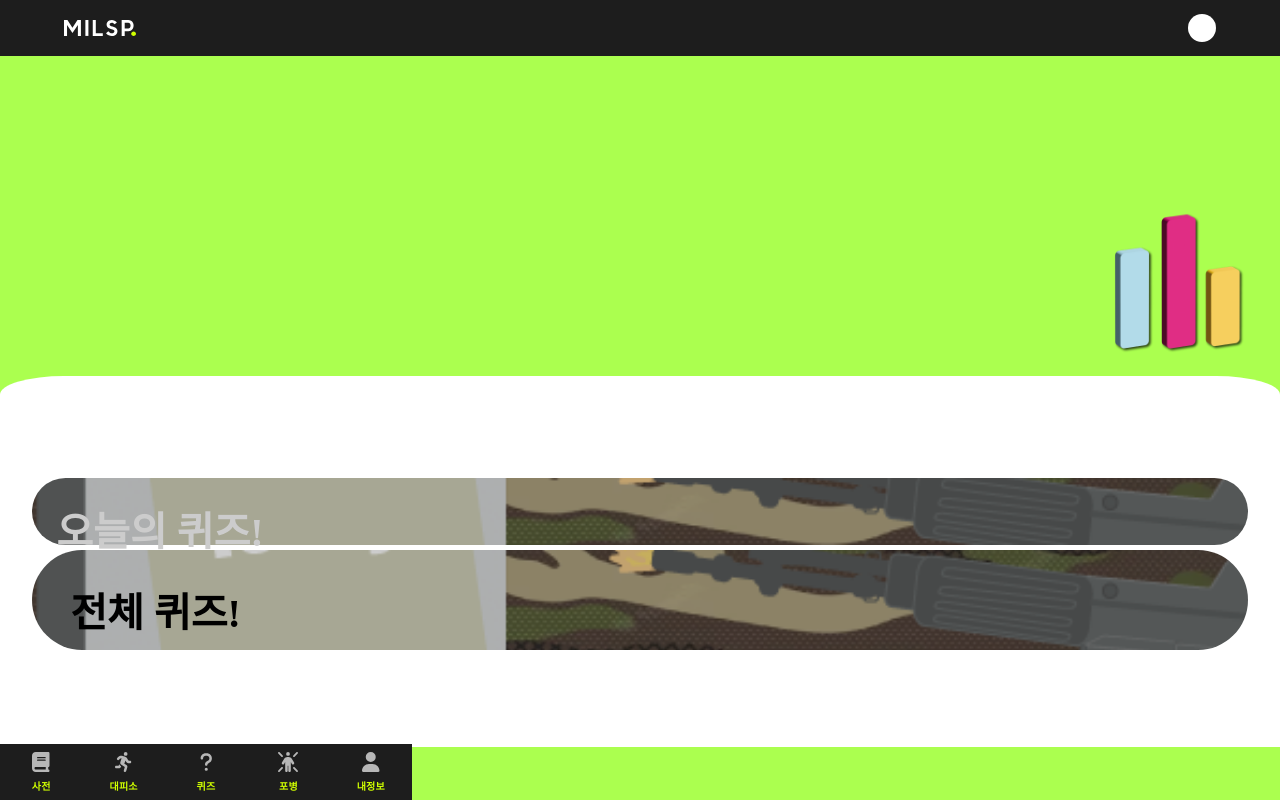
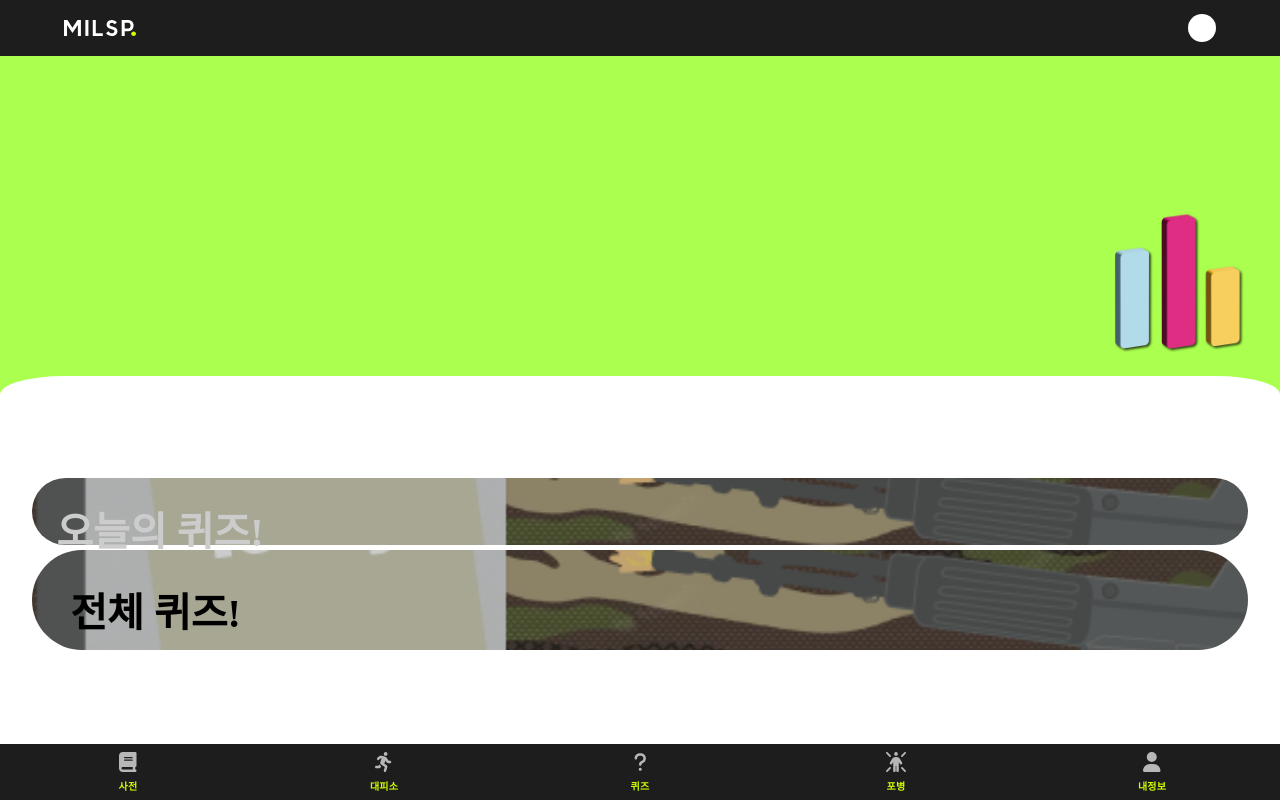
Before and after one commit to MILSPOON/milspoon, a React (Create React App) app: page / in a window 1280 px wide. Built offline with nearby package versions, Linux system fonts and the light colour scheme; no server answers.

Commit message:
del max-width nav compoment

```diff
--- a/src/components/Nav/style.css
+++ b/src/components/Nav/style.css
@@ -1,5 +1,4 @@
 nav{
-    max-width: 412px;
     width: 100%;
     height: 7vh;
     display: flex;
```
